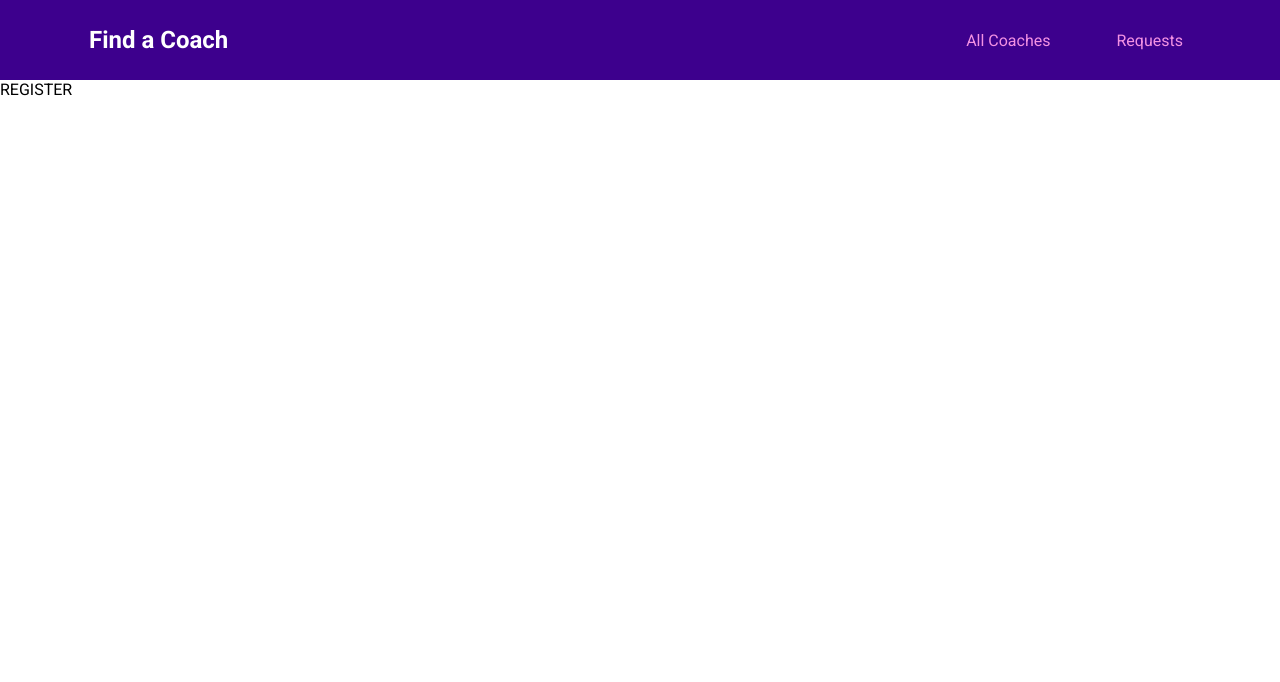
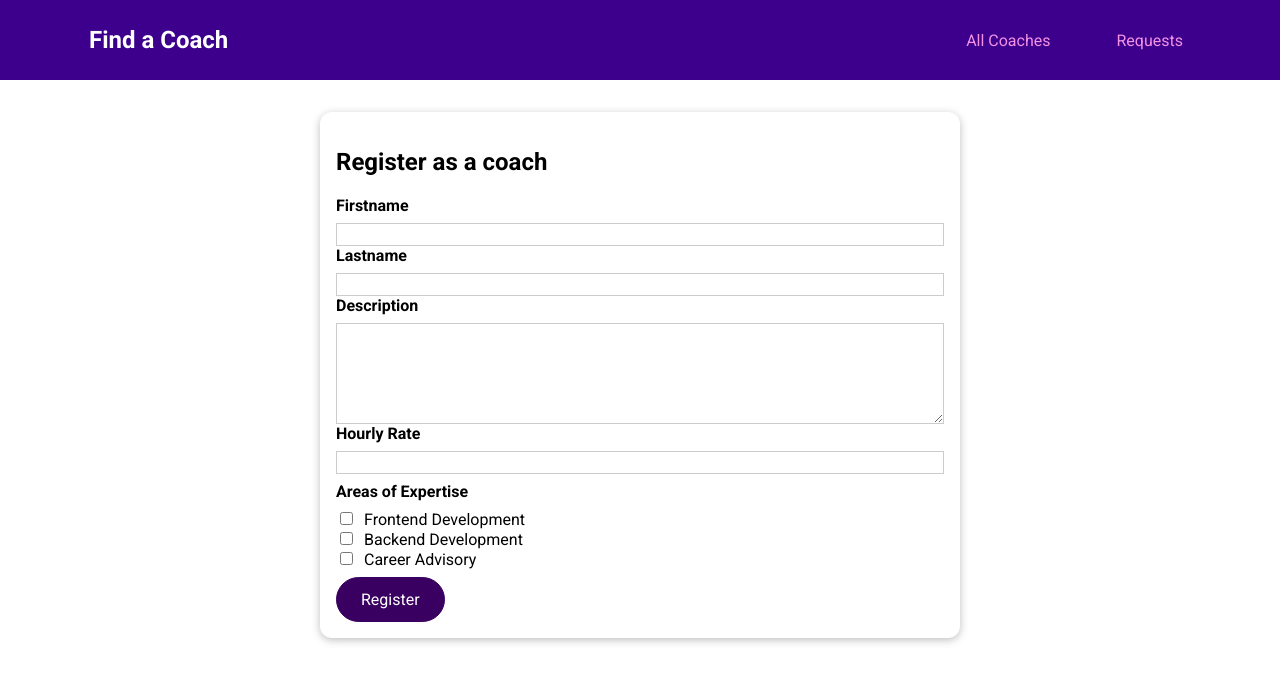
Before and after one commit to mikolaj200293/Find-a-Coach, a Vue app: page /register in a window 1280 px wide. Shown: the top 682 px of the page. Built offline with nearby package versions, Linux system fonts and the light colour scheme.

Commit message:
Add coach register form

```diff
--- /dev/null
+++ b/src/components/coaches/CoachForm.vue
@@ -0,0 +1,122 @@
+<template>
+    <form @submit.prevent="submitForm">
+        <div class="from-control">
+            <label for="firstname">Firstname</label>
+            <input type="text" id="firstname" v-model.trim="firstName"/>
+        </div>
+        <div class="from-control">
+            <label for="lastname">Lastname</label>
+            <input type="text" id="lastname" v-model.trim="lastName"/>
+        </div>
+        <div class="from-control">
+            <label for="description">Description</label>
+            <textarea id="description" rows="5" v-model.trim="description"></textarea>
+        </div>
+        <div class="from-control">
+            <label for="rate">Hourly Rate</label>
+            <input type="number" id="rate" v-model.number="rate"/>
+        </div>
+        <div class="form-control">
+            <h3>Areas of Expertise</h3>
+            <div>
+                <input type="checkbox" id="frontend" value="frontend" v-model="areas">
+                <label for="frontend">Frontend Development</label>
+            </div>
+            <div>
+                <input type="checkbox" id="backend" value="backend" v-model="areas">
+                <label for="backend">Backend Development</label>
+            </div>
+            <div>
+                <input type="checkbox" id="career" value="career" v-model="areas">
+                <label for="career">Career Advisory</label>
+            </div>
+        </div>
+        <base-button>Register</base-button>
+    </form>
+</template>
+
+<script>
+import BaseButton from '@/components/ui/BaseButton.vue';
+
+export default {
+    components: {BaseButton},
+    data() {
+        return {
+            firstName: '',
+            lastName: '',
+            description: '',
+            rate: null,
+            areas: []
+        };
+    },
+    methods: {
+        submitForm() {
+            const formData = {
+                first: this.firstName,
+                last: this.lastName,
+                desc: this.description,
+                rate: this.rate,
+                areas: this.areas
+            };
+            console.log(formData);
+        }
+    }
+};
+</script>
+
+<style scoped>
+.form-control {
+    margin: 0.5rem 0;
+}
+
+label {
+    font-weight: bold;
+    display: block;
+    margin-bottom: 0.5rem;
+}
+
+input[type='checkbox'] + label {
+    font-weight: normal;
+    display: inline;
+    margin: 0 0 0 0.5rem;
+}
+
+input,
+textarea {
+    display: block;
+    width: 100%;
+    border: 1px solid #ccc;
+    font: inherit;
+}
+
+input:focus,
+textarea:focus {
+    background-color: #f0e6fd;
+    outline: none;
+    border-color: #3d008d;
+}
+
+input[type='checkbox'] {
+    display: inline;
+    width: auto;
+    border: none;
+}
+
+input[type='checkbox']:focus {
+    outline: #3d008d solid 1px;
+}
+
+h3 {
+    margin: 0.5rem 0;
+    font-size: 1rem;
+}
+
+.invalid label {
+    color: red;
+}
+
+.invalid input,
+.invalid textarea {
+    border: 1px solid red;
+}
+</style>
--- a/src/pages/coaches/CoachRegistration.vue
+++ b/src/pages/coaches/CoachRegistration.vue
@@ -1,16 +1,25 @@
 <template>
-  REGISTER
+    <section>
+        <base-card>
+            <h2>Register as a coach</h2>
+            <coach-form></coach-form>
+        </base-card>
+    </section>
 </template>
 
 <script>
+import CoachForm from '@/components/coaches/CoachForm.vue';
+import BaseCard from '@/components/ui/BaseCard.vue';
+
 export default {
-  data() {
-    return {}
-  },
-  methods: {}
-}
+    components: {BaseCard, CoachForm},
+    data() {
+        return {};
+    },
+    methods: {}
+};
 </script>
 
-<style>
+<style scoped>
 
 </style>
```
